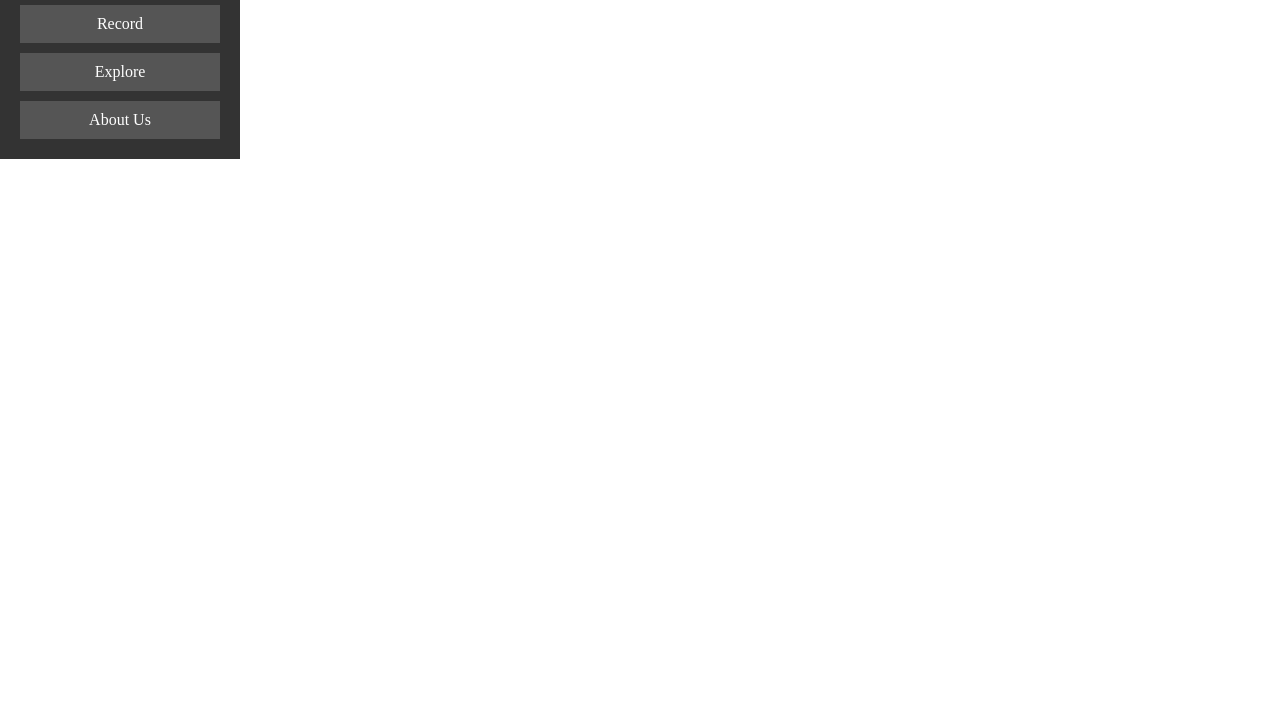
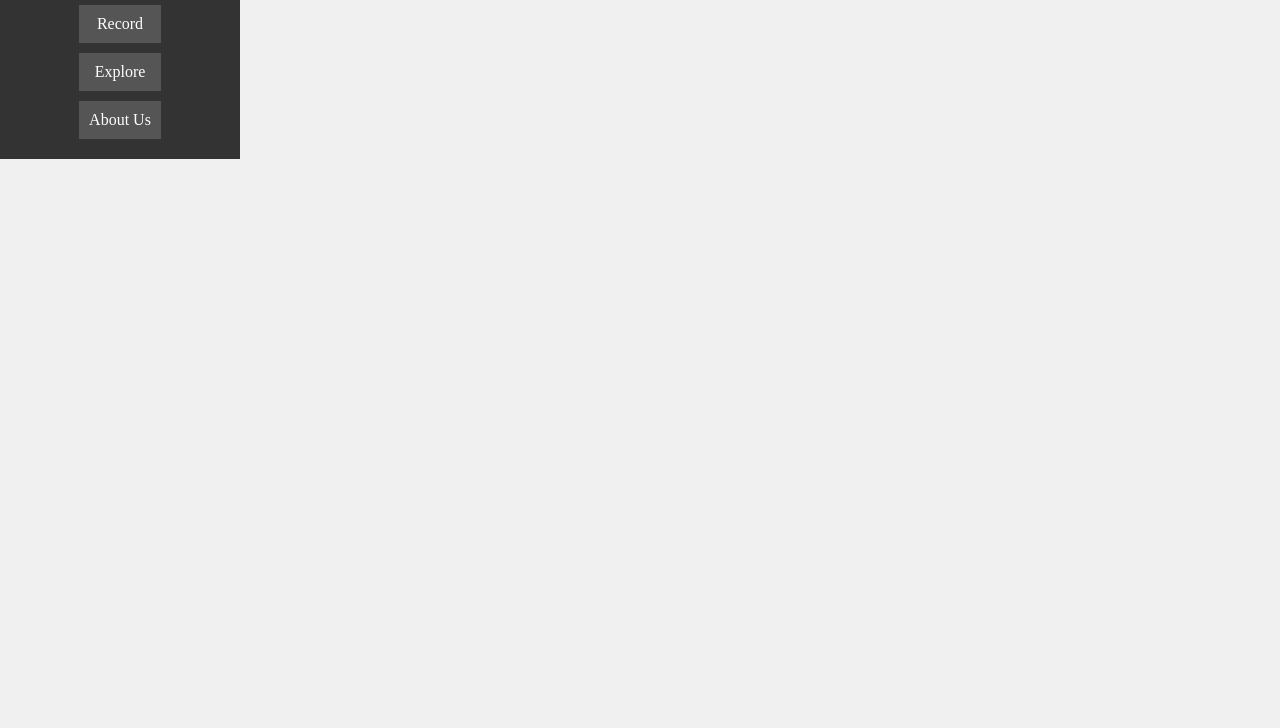
Before and after one commit to paulmaleauxney/audieaux, a plain HTML site: page index.html in a window 1280 px wide. Shown: the part 72-800 px from the top of the page. Drawn offline with Linux system fonts and the light colour scheme.

Commit message:
Update index.html

```diff
--- a/index.html
+++ b/index.html
@@ -11,6 +11,7 @@
             padding: 0;
             overflow: hidden;
             display: flex;
+            background-color: #f0f0f0; /* Set the background color for the whole body */
         }
 
         header {
@@ -20,11 +21,29 @@
             padding: 20px;
             position: relative;
             width: 200px; /* Set a fixed width for the side menu */
+            display: flex;
+            flex-direction: column;
+            align-items: center; /* Center the content horizontally */
         }
 
         #banner {
             font-size: 2em;
             margin-bottom: 20px;
+        }
+
+        #sideMenu {
+            display: flex;
+            flex-direction: column;
+            gap: 10px;
+        }
+
+        .menuButton {
+            padding: 10px;
+            background-color: #555;
+            color: white;
+            text-align: center;
+            cursor: pointer;
+            text-decoration: none;
         }
 
         #musicalNotes {
@@ -49,21 +68,6 @@
             position: absolute;
             font-size: 2em;
             animation: float 3s infinite;
-        }
-
-        #sideMenu {
-            display: flex;
-            flex-direction: column;
-            gap: 10px;
-        }
-
-        .menuButton {
-            padding: 10px;
-            background-color: #555;
-            color: white;
-            text-align: center;
-            cursor: pointer;
-            text-decoration: none;
         }
     </style>
 </head>
```
